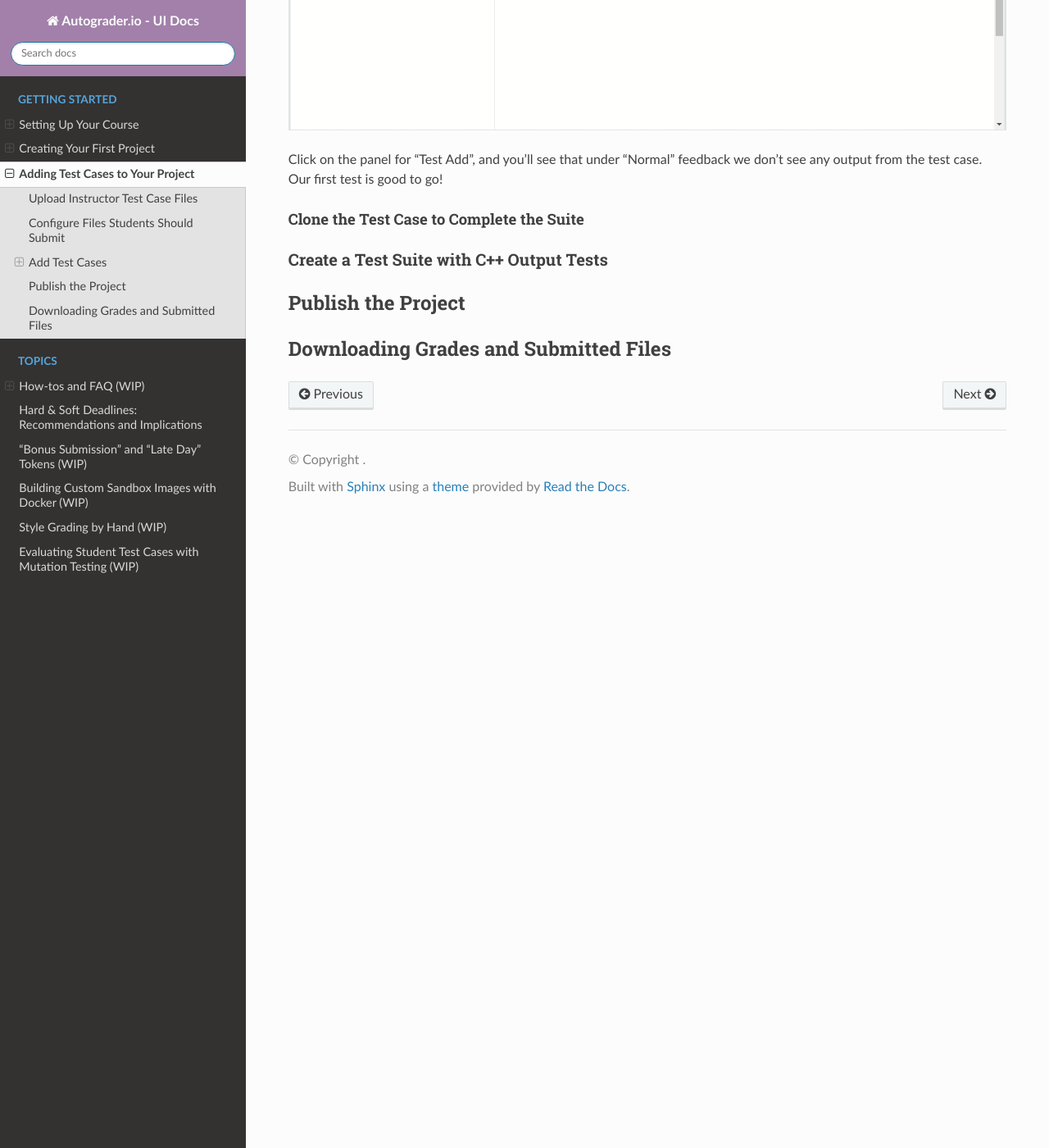
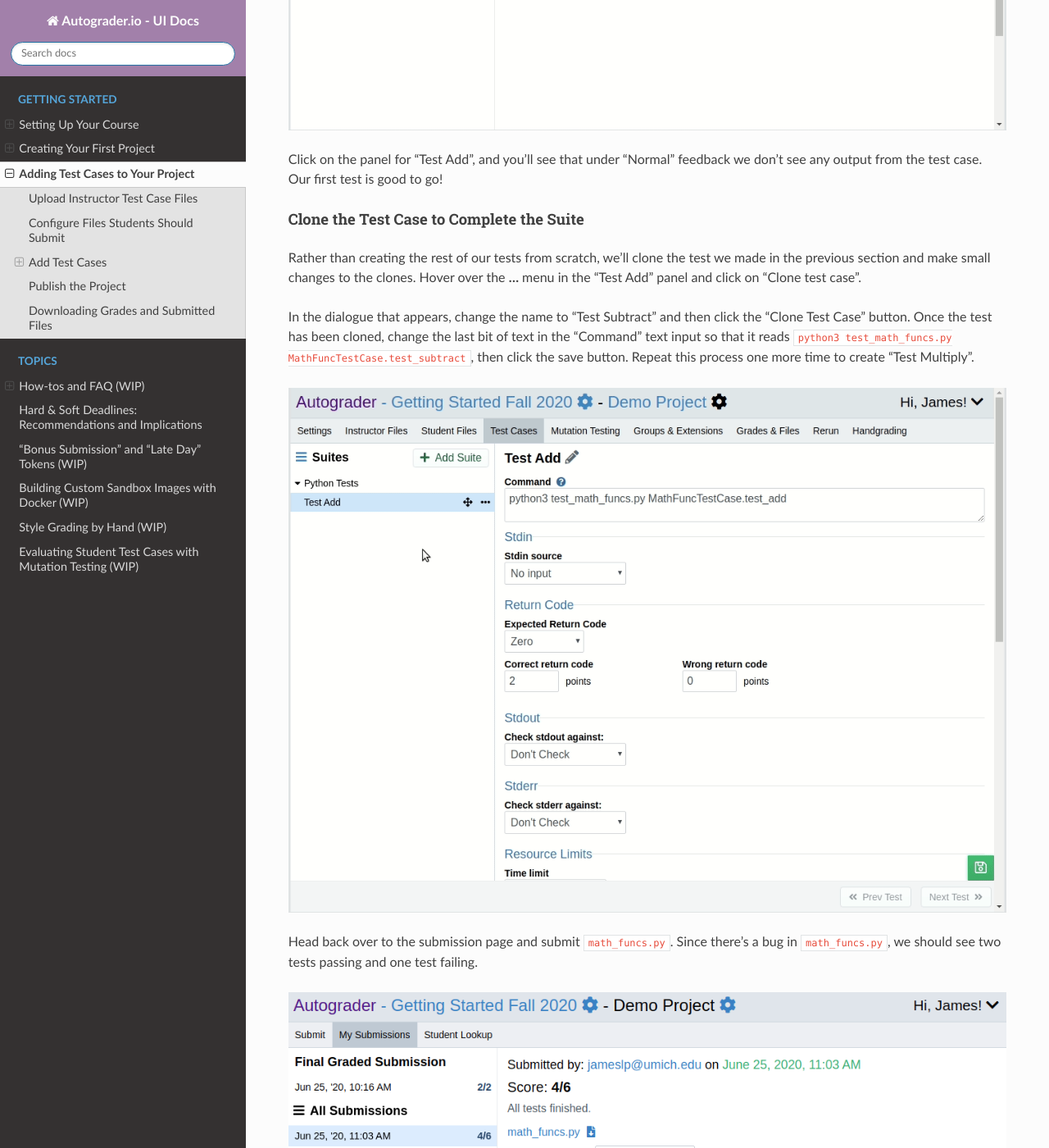
Before and after one commit to eecs-autograder/autograder.io, a Sphinx documentation site: the page built from docs/getting_started/adding_test_cases.rst, in a window 1280 px wide and 1400 px high, scrolled down 6810 px. Shown: the whole window at 82% size. Built offline with Sphinx 7.4.7 and the Read the Docs theme 2.0.0, drawn with Linux system fonts in a browser that asks for light colours; some of the changed text lies outside the part shown.

Commit message:
Finished Python unit test section of Getting Started.

```diff
--- a/docs/getting_started/adding_test_cases.rst
+++ b/docs/getting_started/adding_test_cases.rst
@@ -115,6 +115,26 @@
 
 Clone the Test Case to Complete the Suite
 """""""""""""""""""""""""""""""""""""""""
+Rather than creating the rest of our tests from scratch, we'll clone the test
+we made in the previous section and make small changes to the clones. Hover
+over the **...** menu in the "Test Add" panel and click on "Clone test case".
+
+In the dialogue that appears, change the name to "Test Subtract" and then click
+the "Clone Test Case" button. Once the test has been cloned, change the last
+bit of text in the "Command" text input so that it reads
+``python3 test_math_funcs.py MathFuncTestCase.test_subtract``, then click the
+save button. Repeat this process one more time to create "Test Multiply".
+
+.. image:: /pics/adding_test_cases/python_clone_tests.gif
+
+Head back over to the submission page and submit ``math_funcs.py``. Since
+there's a bug in ``math_funcs.py``, we should see two tests passing and one
+test failing.
+
+.. image:: /pics/adding_test_cases/python_all_tests_one_failure.png
+
+Fix the bug in ``math_funcs.py``, submit again, and you should see all three
+tests pass. We now have a fully-working suite of Python unit tests!
 
 Create a Test Suite with C++ Output Tests
 ^^^^^^^^^^^^^^^^^^^^^^^^^^^^^^^^^^^^^^^^^
```
Also changed, not shown: docs/pics/adding_test_cases/python_all_tests_one_failure.png (added), docs/pics/adding_test_cases/python_clone_tests.gif (added).
